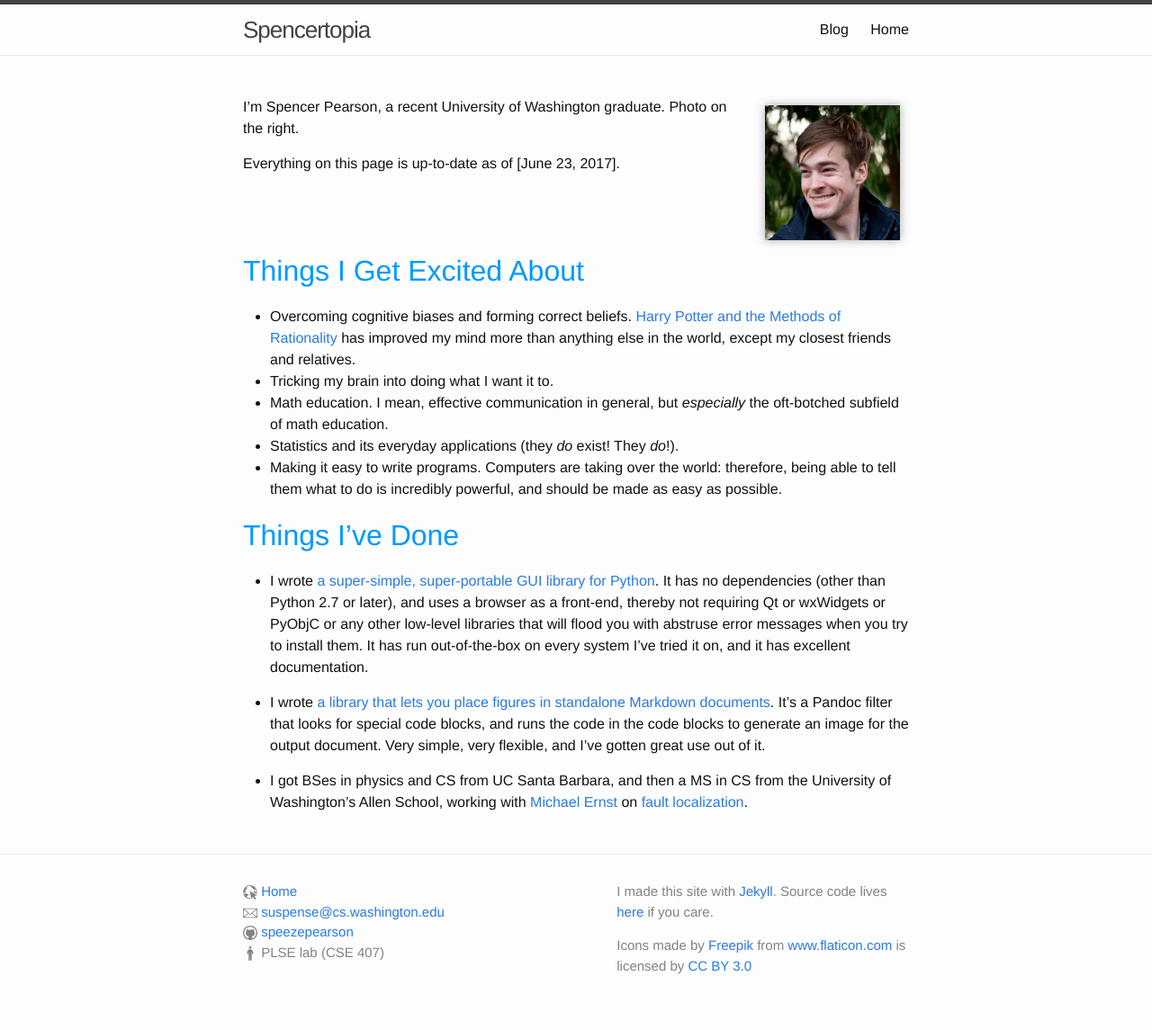
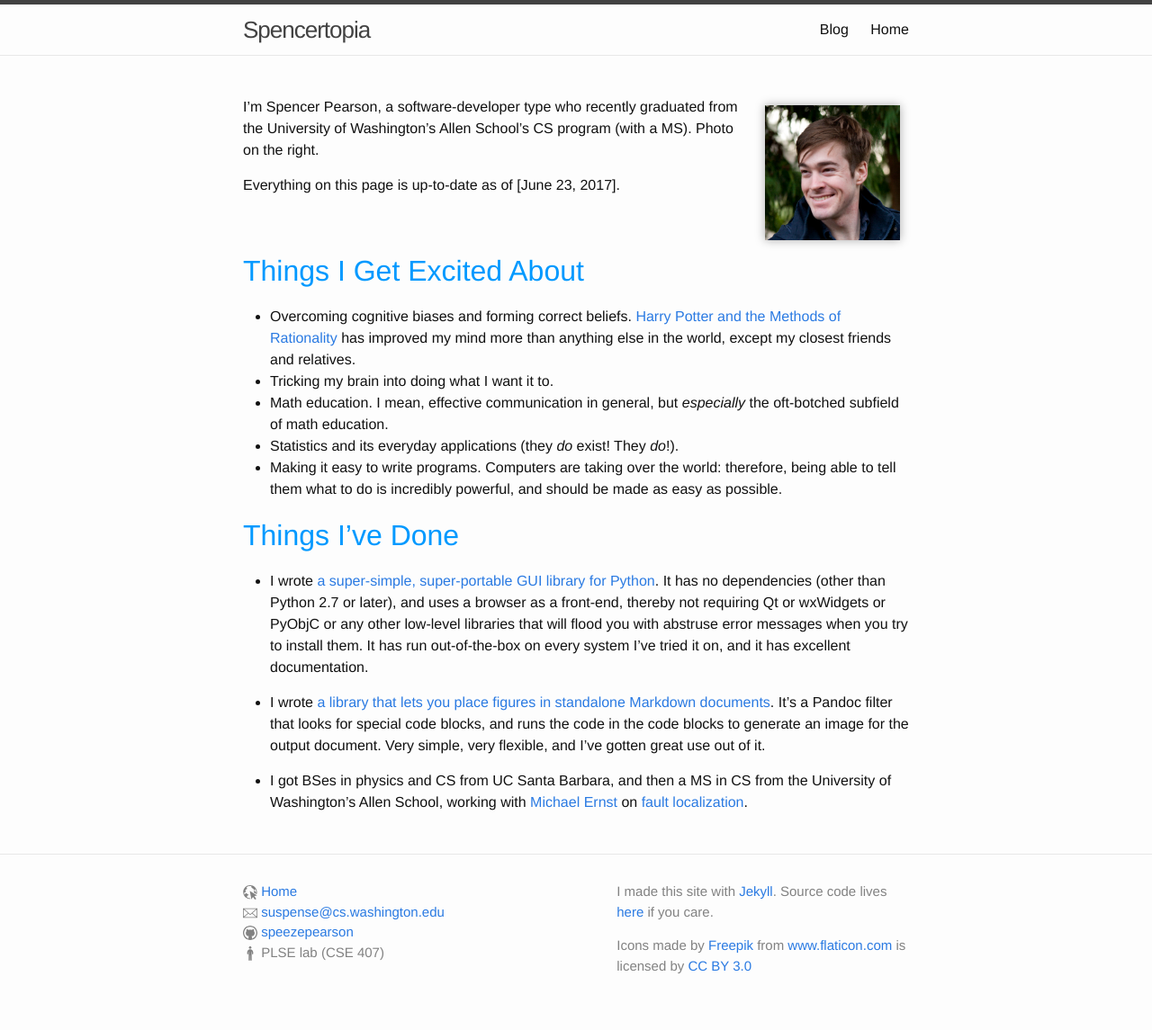
Before and after one commit to speezepearson/speezepearson.github.io, a Jekyll site: the page built from index.md, in a window 1280 px wide. Shown: the whole page at 90% size. Built offline with Jekyll 4.4.1, drawn with Linux system fonts in a browser that asks for light colours.

Commit message:
clarify first line of About page

```diff
--- a/index.md
+++ b/index.md
@@ -5,7 +5,7 @@ title: Home
 
 <img id="profile-picture" src="/resources/img/profile-picture.jpg" />
 
-I'm Spencer Pearson, a recent University of Washington graduate. Photo on the right.
+I'm Spencer Pearson, a software-developer type who recently graduated from the University of Washington's Allen School's CS program (with a MS). Photo on the right.
 
 Everything on this page is up-to-date as of [June 23, 2017].
 
```
